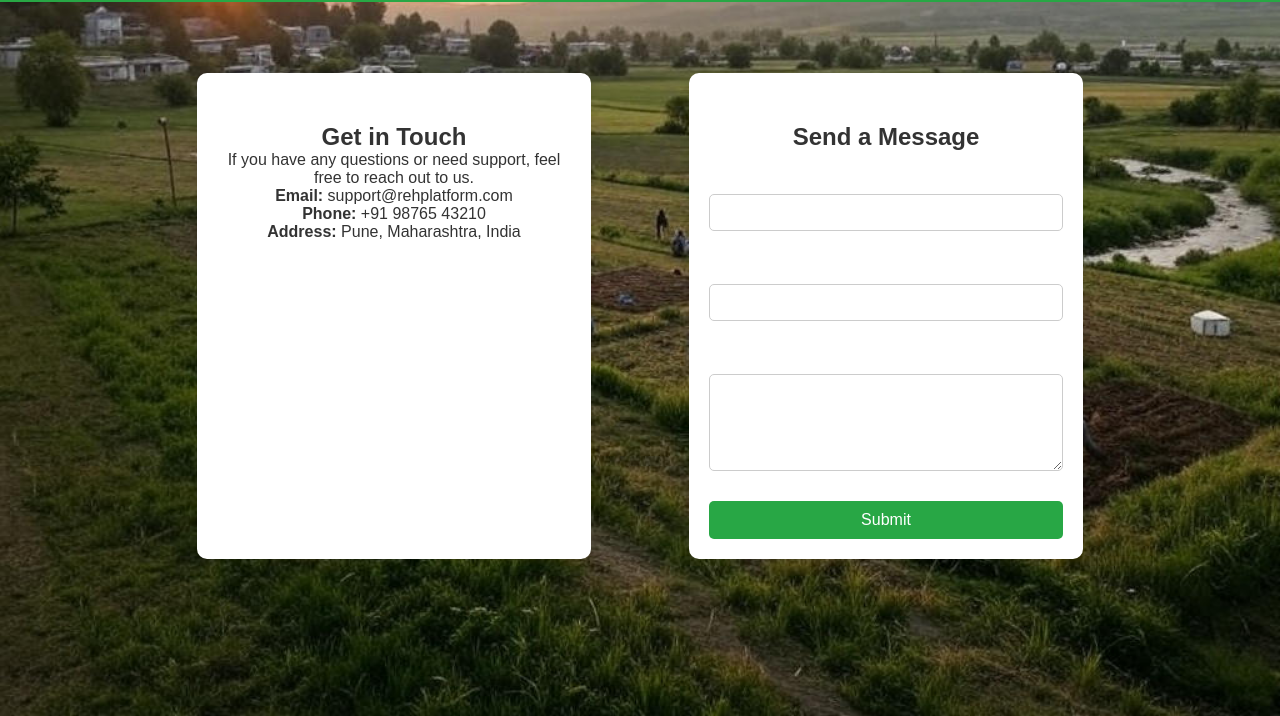
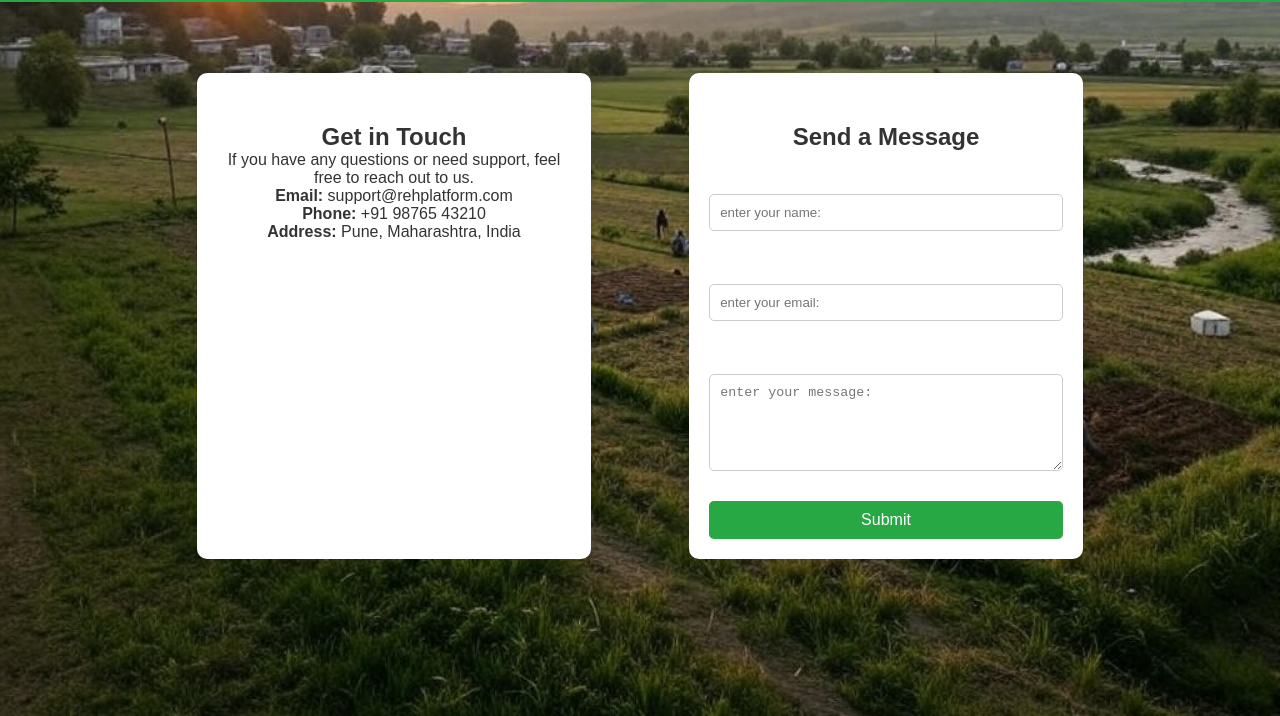
Before and after one commit to pavannimbalkar/REH_project, a website: page contact.html in a window 1280 px wide. Shown: the part 84-800 px from the top of the page. Drawn offline with Linux system fonts and the light colour scheme; files whose address does not match are found by name.

Commit message:
Update contact.html

```diff
--- a/contact.html
+++ b/contact.html
@@ -26,13 +26,13 @@
             <h2>Send a Message</h2>
             <form id="contactForm">
                 <label for="name">Name:</label>
-                <input type="text" id="name"paceholder= "enter your name:" required>
+                <input type="text" id="name" placeholder= "enter your name:" required>
 
                 <label for="email">Email:</label>
-                <input type="email" id="email"paceholder="enter your email:" required>
+                <input type="email" id="email" placeholder="enter your email:" required>
 
                 <label for="message">Message:</label>
-                <textarea id="message" rows="5"paceholder="enter your message:" required></textarea>
+                <textarea id="message" rows="5" placeholder="enter your message:" required></textarea>
 
                 <button type="submit">Submit</button>
             </form>
```
